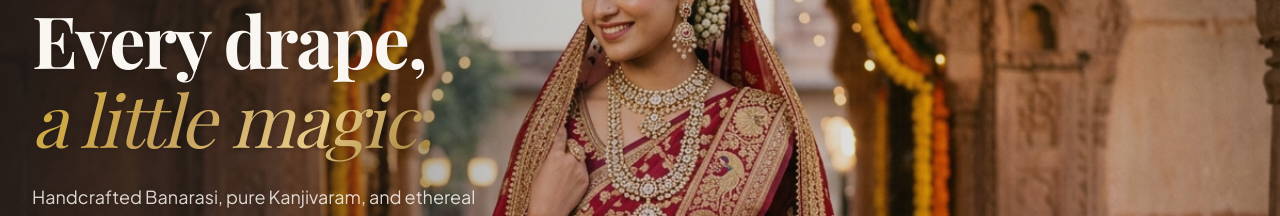
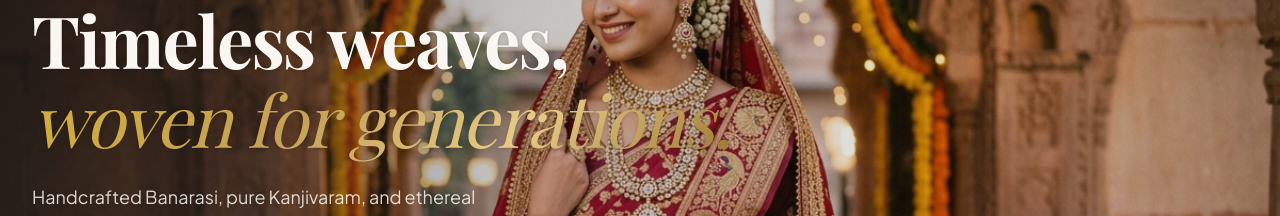
Before and after one commit to Pasulasuprajaa/Palluvo, a React (Vite) app in the folder client/: page / in a window 1280 px wide. Shown: the part 280-496 px from the top of the page. Built offline with nearby package versions, Linux system fonts and the light colour scheme; no server answers; a web font is replaced by a local one.

Commit message:
fix(storefront): match helpline dial target and set distinct hero headline message

```diff
--- a/client/src/components/Navbar.jsx
+++ b/client/src/components/Navbar.jsx
@@ -41,7 +41,7 @@ export default function Navbar({ onNavigate, currentPage, onOpenAuth, pageParams
             <span className="text-[#C5A059] font-semibold">| Code <strong className="text-white bg-[#5B1425] px-1 py-0.5 rounded border border-[#C5A059]/40 tracking-wider">WELCOME10</strong> (10% OFF)</span>
           </div>
           <div className="hidden sm:flex items-center gap-4 text-[11px] text-[#FAF7F2]/80 shrink-0">
-            <a href="tel:+918001234567" className="hover:text-[#C5A059] transition flex items-center gap-1 cursor-pointer" aria-label="Customer Helpline 1800-123-4567">
+            <a href="tel:18001234567" className="hover:text-[#C5A059] transition flex items-center gap-1 cursor-pointer" aria-label="Customer Helpline 1800-123-4567">
               <Phone className="w-3 h-3 text-[#C5A059]" />
               <span>Care: 1800-123-4567</span>
             </a>
--- a/client/src/pages/HomePage.jsx
+++ b/client/src/pages/HomePage.jsx
@@ -179,8 +179,8 @@ export default function HomePage({ onNavigate }) {
           </div>
 
           <h1 className="font-serif text-3xl sm:text-6xl lg:text-7xl font-bold leading-[1.15] sm:leading-[1.1] tracking-tight text-[#FAF7F2] drop-shadow-sm animate-slide-up">
-            Every drape, <br />
-            <span className="italic font-normal gold-gradient-text">a little magic.</span>
+            Timeless weaves, <br />
+            <span className="italic font-normal gold-gradient-text">woven for generations.</span>
           </h1>
 
           <p className="mt-2 sm:mt-6 text-xs sm:text-lg text-[#FAF7F2]/85 leading-relaxed font-sans max-w-lg drop-shadow-xs">
```
